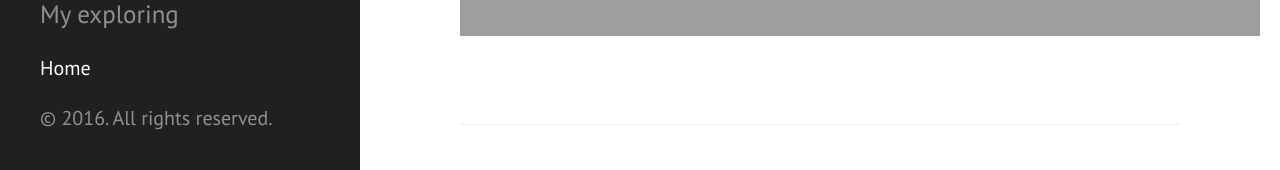
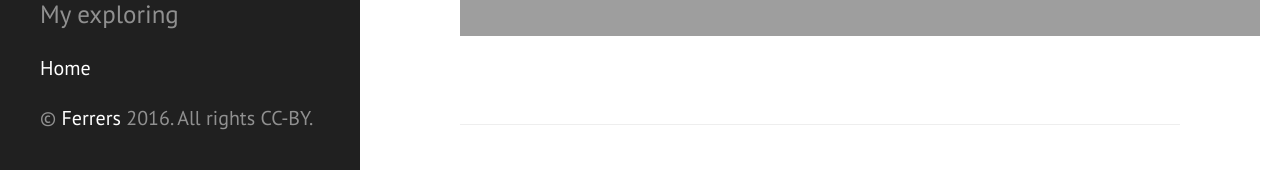
Before and after one commit to areff2000/areff2000.github.io, a Jekyll site: the page built from _posts/2016-05-15-valuing-fttn-fttp-radar-map-comparison.markdown, in a window 1280 px wide and 900 px high, scrolled down 577 px. Shown: the part 727-897 px from the top of the window. Built offline with Jekyll 4.4.1, drawn with Linux system fonts in a browser that asks for light colours.

Commit message:
Add ORCID and CC-BY

```diff
--- a/_includes/sidebar.html
+++ b/_includes/sidebar.html
@@ -31,6 +31,6 @@
       <li class="sidebar-nav-item">Currently v{{ site.version }}</li-->
     </ul>
 
-    <p>&copy; {{ site.time | date: '%Y' }}. All rights reserved.</p>
+    <p>&copy; <a href="http://orcid.org/0000-0002-2923-9889">Ferrers</a> {{ site.time | date: '%Y' }}. All rights CC-BY.</p>
   </div>
 </div>
```
